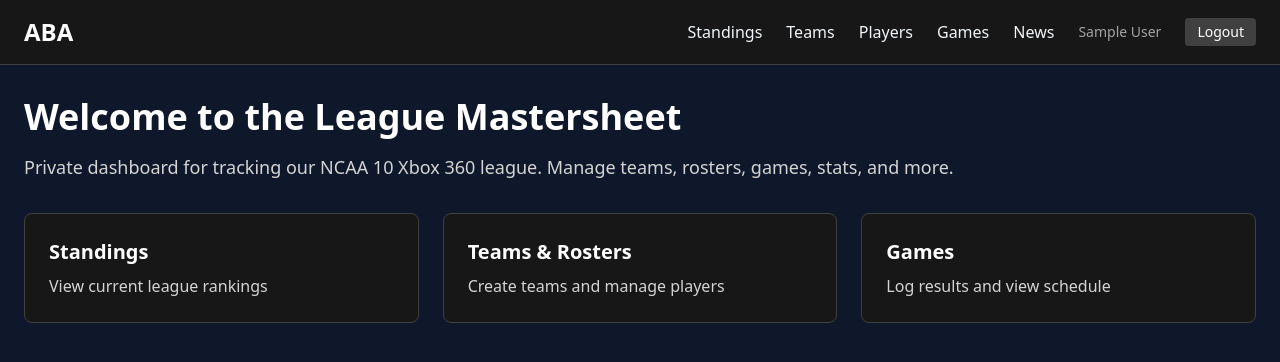
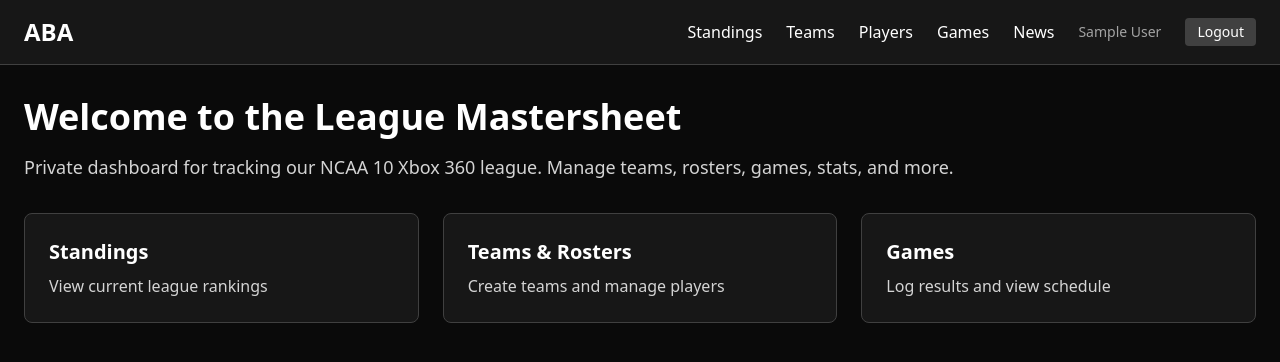
Before and after one commit to TheActualGYT/aba-league, a Next.js app in the folder league-site/: page / in a window 1280 px wide. Shown: the top 362 px of the page. Built offline with nearby package versions, Linux system fonts and the light colour scheme; no server answers; sample sign-in values are in the browser's storage.

Commit message:
Change background to dark grey and update title

```diff
--- a/league-site/src/app/layout.tsx
+++ b/league-site/src/app/layout.tsx
@@ -2,8 +2,8 @@ import type { Metadata } from "next";
 import "./globals.css";
 
 export const metadata: Metadata = {
-  title: "NCAA 10 League",
-  description: "Private mastersheet for our NCAA 10 Xbox 360 league",
+  title: "ABA",
+  description: "Private mastersheet for our ABA league",
 };
 
 export default function RootLayout({
@@ -13,7 +13,7 @@ export default function RootLayout({
 }) {
   return (
     <html lang="en">
-      <body className="min-h-screen bg-slate-900 text-slate-100">
+      <body className="min-h-screen bg-neutral-950 text-white">
         {children}
       </body>
     </html>
```
